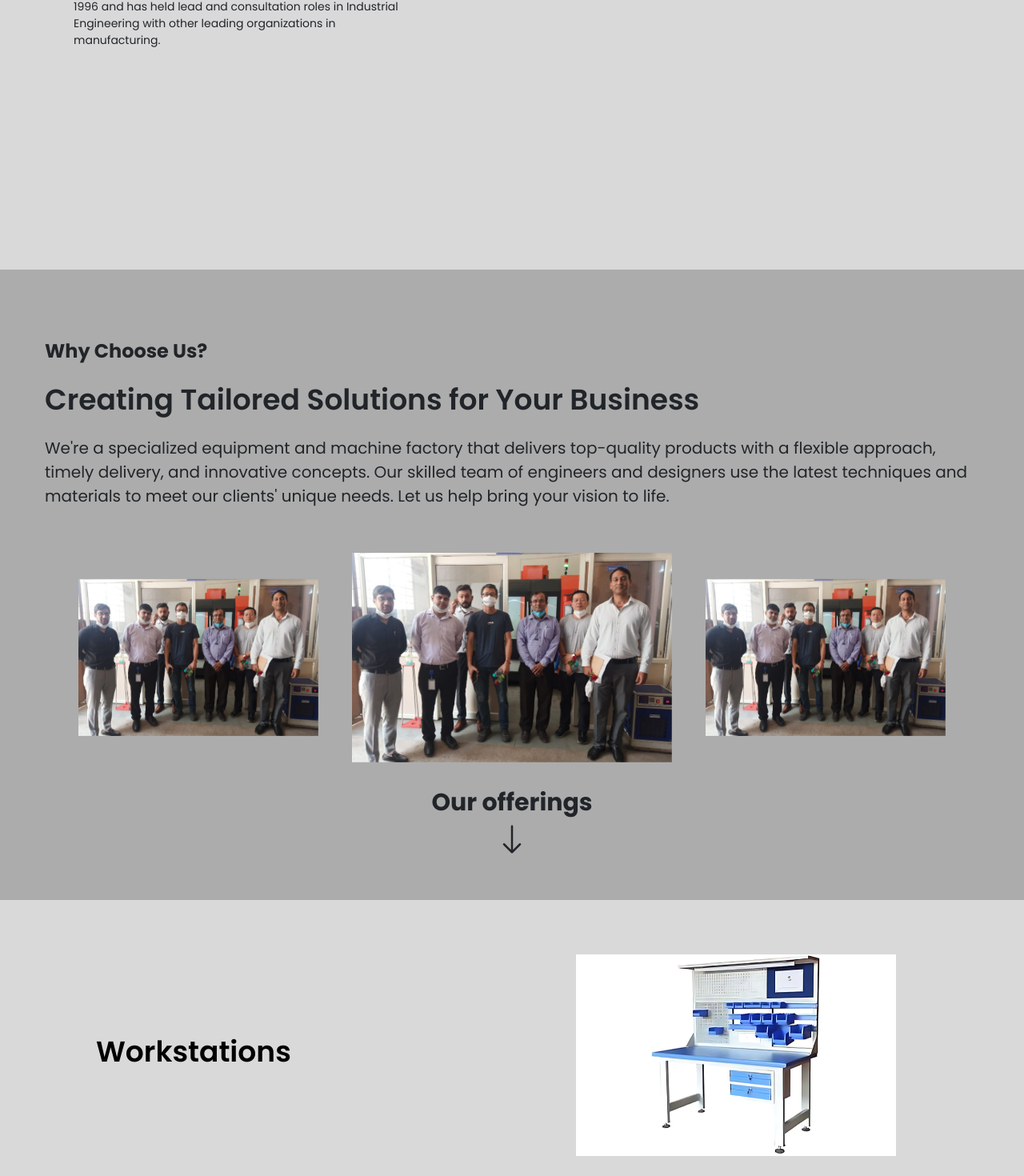
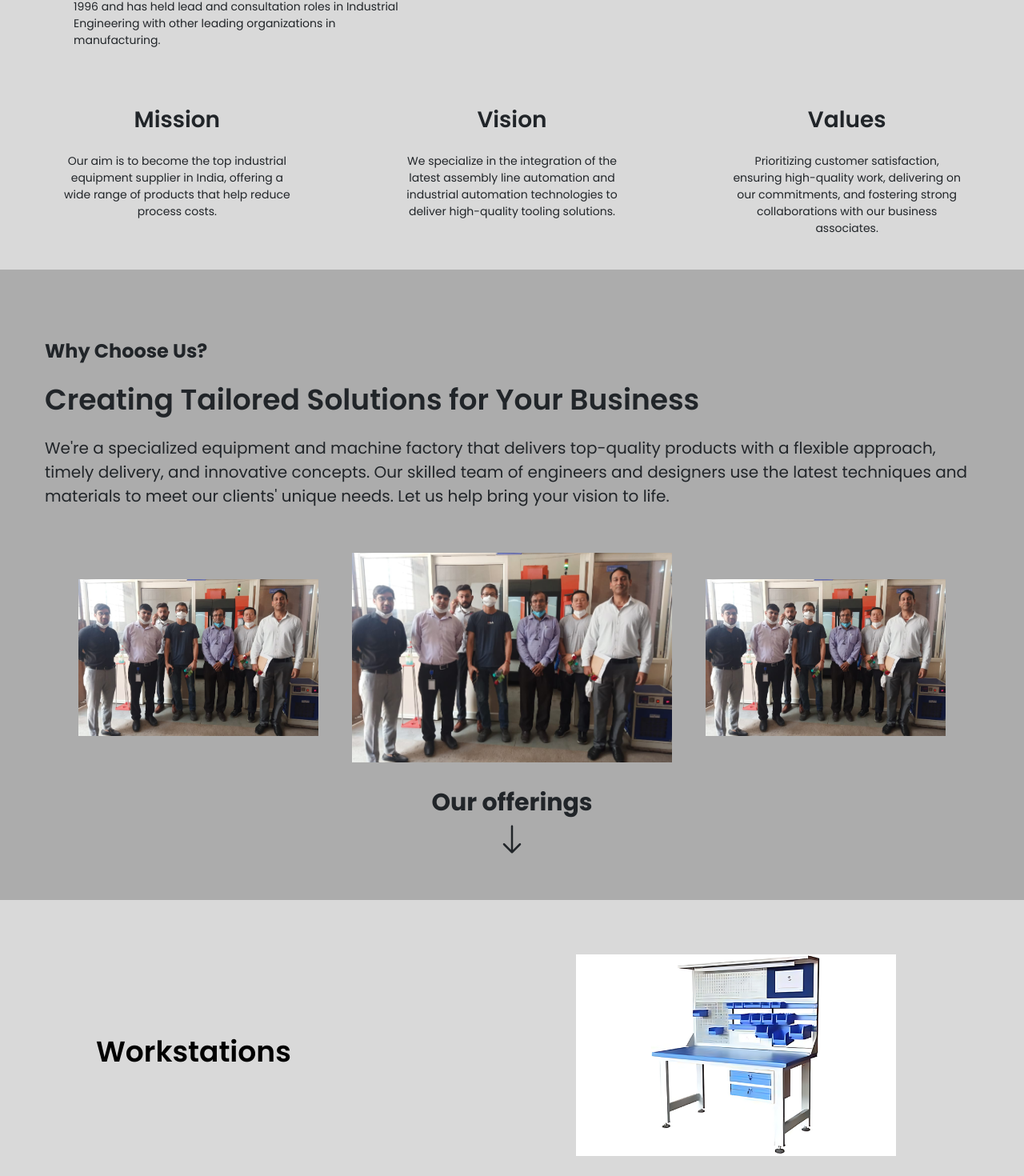
Before and after one commit to SwaggyXO/bps, a React (Vite) app: page / in a window 1280 px wide. Shown: the part 1072-2542 px from the top of the page at 80% size. Built offline with nearby package versions, Linux system fonts and the light colour scheme.

Commit message:
removed react-reveal

```diff
--- a/src/App.jsx
+++ b/src/App.jsx
@@ -1,4 +1,3 @@
-import { useState } from 'react'
 import './App.css'
 import BodyMain from './components/body/BodyMain'
 import { Routes, Route } from 'react-router-dom'
--- a/src/components/body/BodyMain.jsx
+++ b/src/components/body/BodyMain.jsx
@@ -3,9 +3,6 @@ import NavMain from "../navbar/NavMain";
 import "./BodyMain.css";
 import { Container, Row, Col, Image, FormControl } from "react-bootstrap";
 import { BsArrowRight } from 'react-icons/bs'
-import Slide from 'react-reveal/Slide';
-import { Fade } from "react-reveal";
-import Flip from 'react-reveal/Flip';
 import Footer from "../footer/Footer";
 import Products from "../products/Products";
 
@@ -38,7 +35,6 @@ const BodyMain = () => {
         <Container fluid id="intro-section">
           <Row>
             <Col className="col-lg-6" id="intro-left-content">
-              <Fade top cascade>
                 <div className="intro-h1">
                   <h1>Crafting Precision Machines for Your Unique Needs</h1>
                 </div>
@@ -56,14 +52,11 @@ const BodyMain = () => {
                     <button className="primary-btn btn" id="intro-btn-2"> <a href="#footer-main"> Reach out </a> <span> <BsArrowRight /> </span> </button>
                   </div>
                 </div>
-              </Fade>
             </Col>
 
             <Col className="col-lg-6" id="intro-right-content">
               <div className="intro-img">
-                <Fade top>
                   <img src="home_page.png" alt=""/>
-                </Fade>
               </div>
             </Col>
           </Row>
@@ -74,8 +67,6 @@ const BodyMain = () => {
 
           <Container className="col-lg-12" id="about-content-outer" fluid>
             <Col className="col-lg-6" id="about-left-content">
-
-              <Fade left cascade>
                 <div className="about-h2">
                     <h2>About Us</h2>
                 </div>
@@ -92,14 +83,11 @@ const BodyMain = () => {
                       in addition to an MBA in Operations. He has been working with auto and electronic industries since 1996 and has held lead and consultation roles in Industrial Engineering with other leading organizations in manufacturing.
                     </p>
                 </div>
-              </Fade>
 
               </Col>
               <Col className="col-lg-6" id="about-right-content">
               <div className="about-img">
-                <Fade right>
                   <img src="about_1.png" alt=""  />
-                </Fade>
               </div>
             </Col>
           </Container>
@@ -107,7 +95,6 @@ const BodyMain = () => {
 
           <Container className="col-lg-12" id="about-cards-outer" fluid>
             <Col className="col-lg-4 about-cards">
-              <Fade bottom cascade>
                 <div className="about-card">
                   <div>
                     <h1>Mission</h1>
@@ -116,23 +103,19 @@ const BodyMain = () => {
                     <p>Our aim is to become the top industrial equipment supplier in India, offering a wide range of products that help reduce process costs.</p>
                   </div>
                 </div>
-              </Fade>
             </Col>
             <Col className="col-lg-4 about-cards">
               <div className="about-card">
-                <Fade bottom cascade>
                   <div>
                     <h1>Vision</h1>
                   </div>
                   <div>
                     <p>We specialize in the integration of the latest assembly line automation and industrial automation technologies to deliver high-quality tooling solutions.</p>
                   </div>
-                </Fade>
               </div>
             </Col>
 
             <Col className="col-lg-4 about-cards">
-              <Fade bottom cascade>
                 <div className="about-card">
                   <div>
                     <h1>Values</h1>
@@ -141,7 +124,6 @@ const BodyMain = () => {
                     <p>Prioritizing customer satisfaction, ensuring high-quality work, delivering on our commitments, and fostering strong collaborations with our business associates.</p>
                   </div>
                 </div>
-              </Fade>
             </Col>
           </Container>
 
--- a/src/components/footer/Footer.jsx
+++ b/src/components/footer/Footer.jsx
@@ -1,13 +1,10 @@
 import './Footer.css';
 import { Container, Row, Col, Image, FormControl } from "react-bootstrap";
 import { BsTelephone, BsWhatsapp } from 'react-icons/bs';
-// import { IoLogoWhatsapp } from 'react-icons/io';
 import { TfiEmail } from 'react-icons/tfi';
 import { UserOutlined, MailOutlined, MobileOutlined } from '@ant-design/icons';
 import { Input } from 'antd';
-import { useState } from 'react';
 const { TextArea } = Input;
-import Fade from 'react-reveal/Fade';
 
 const Footer = () => {
 
@@ -29,20 +26,12 @@ const Footer = () => {
         window.location.href = mailToLink;
     }
 
-    const handleChange = (e) => {
-        // const {name, value} = e.target;
-
-        // setFormData((prevFormData) => ({
-        //     ...prevFormData,
-        //     [name]: value,
-        // }))
-    }
+    const handleChange = (e) => {}
 
     return (
         <Container fluid id="footer-main">
             <Row>
                 <Col className="col-lg-6">
-                    {/* <Fade bottom cascade> */}
                         <div className="footer-left-content">
 
                             <div className="footer-left-intro">
@@ -82,11 +71,9 @@ const Footer = () => {
 
                             </div>
                         </div>
-                    {/* </Fade> */}
                 </Col>
 
                 <Col className="col-lg-6">
-                    {/* <Fade bottom cascade> */}
                         <div className='footer-right-content'>
                             <div className='form-heading'>
                                 <h2> Inquire </h2>
@@ -121,7 +108,6 @@ const Footer = () => {
                                 </form>
                             </div>
                         </div>
-                    {/* </Fade> */}
                 </Col>
             </Row>
         </Container>
--- a/src/components/products/Products.jsx
+++ b/src/components/products/Products.jsx
@@ -2,7 +2,6 @@ import { Container, Row, Col, Image, FormControl } from "react-bootstrap";
 import './Products.css';
 import { BsArrowDown } from 'react-icons/bs';
 import ProductsPage from "./ProductsPage";
-import { Fade } from "react-reveal";
 
 const Products = () => {
   return (
@@ -11,19 +10,14 @@ const Products = () => {
             <Row>
                 <Col className="col-lg-12" id="products-intro-content">
 
-                    <Fade left>
                         <div className="products-intro-heading">
                             <h3>Why Choose Us?</h3>
                         </div>
-                    </Fade>
 
-                    <Fade left>
                         <div className="products-intro-tagline">
                             <h1>Creating Tailored Solutions for Your Business</h1>
                         </div>
-                    </Fade>
 
-                    <Fade left>
                         <div className="products-intro-descp">
                             <p>
                                 We're a specialized equipment and machine factory that delivers top-quality products with a flexible approach, timely delivery, and innovative concepts.
@@ -31,35 +25,26 @@ const Products = () => {
                                 Let us help bring your vision to life.
                             </p>
                         </div>
-                    </Fade>
 
                     <div className="products-intro-imgs">
 
-                        <Fade left>
                             <div className="products-intro-img">
                                 <img src="about_us.png" alt="" />
                             </div>
-                        </Fade>
 
-                        <Fade bottom>
                             <div className="products-intro-img">
                                 <img id="products-intro-img-mid" src="about_us.png" alt="" />
                             </div>
-                        </Fade>
 
-                        <Fade right>
                             <div className="products-intro-img">
                                 <img src="about_us.png" alt="" />
                             </div>
-                        </Fade>
                     </div>
 
-                    <Fade top>
                         <div className="products-intro-outro">
                             <h3>Our offerings</h3>
                             <BsArrowDown fontSize="40px" />
                         </div>
-                    </Fade>
 
                 </Col>
             </Row>
--- a/src/components/products/ProductsPage.jsx
+++ b/src/components/products/ProductsPage.jsx
@@ -2,7 +2,6 @@ import React from 'react'
 import { Container, Row, Col, Image, FormControl } from "react-bootstrap";
 import { Link } from 'react-router-dom';
 import { Tooltip } from 'react-tooltip';
-import Fade from 'react-reveal/Fade';
 
 
 const ProductsPage = ({headingA, imgA, headingB, imgB}) => {
@@ -15,40 +14,32 @@ const ProductsPage = ({headingA, imgA, headingB, imgB}) => {
             <Row>
                 <Col className="col-lg-6" id="products-page-top-content">
 
-                    <Fade left>
                         <div className="products-page-top-title">
                             <h1> <Link to={`/products/${strA[0]}`} target="_top" style={{textDecoration: 'none', color: '#000000'}} className='toolTip'> {headingA} </Link> </h1>
                         </div>
-                    </Fade>
                 </Col>
 
                 <Col className="col-lg-6" id="products-page-top-content">
 
-                    <Fade right>
                         <div className="products-page-top-img">
                             <img src={imgA} alt="" />
                         </div>
-                    </Fade>
                 </Col>
             </Row>
             <Row>
                 <Col className="col-lg-6" id="products-page-bottom-content">
 
-                    <Fade left>
                         <div className="products-page-bottom-img">
                             <img src={imgB} alt="" />
                         </div>
-                    </Fade>
 
                 </Col>
 
                 <Col className="col-lg-6" id="products-page-bottom-content">
 
-                    <Fade right>
                         <div className="products-page-bottom-title">
                             <h1> <Link to={`/products/${strB[0]}`} target="_top" style={{textDecoration: 'none', color: '#000000'}} className='toolTip'> {headingB} </Link> </h1>
                         </div>
-                    </Fade>
 
                 </Col>
             </Row>
```
